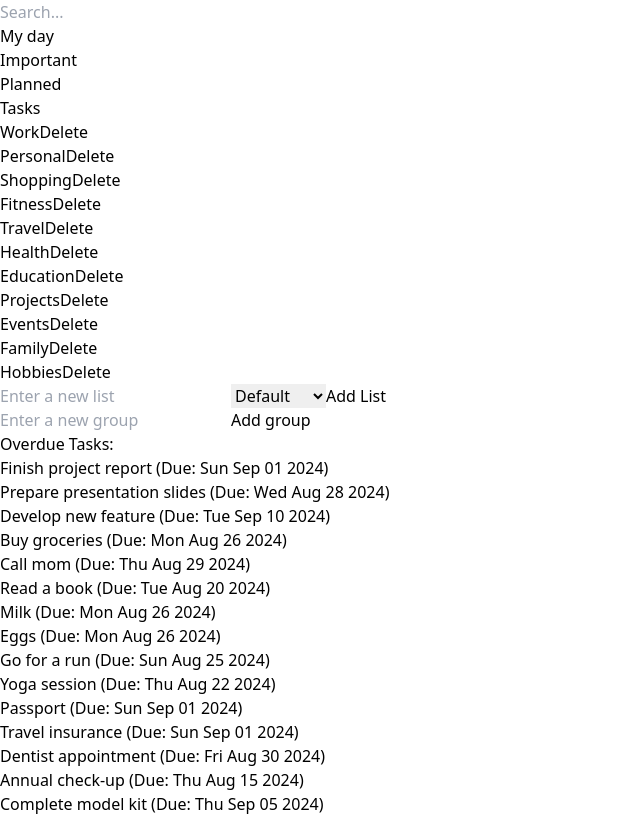
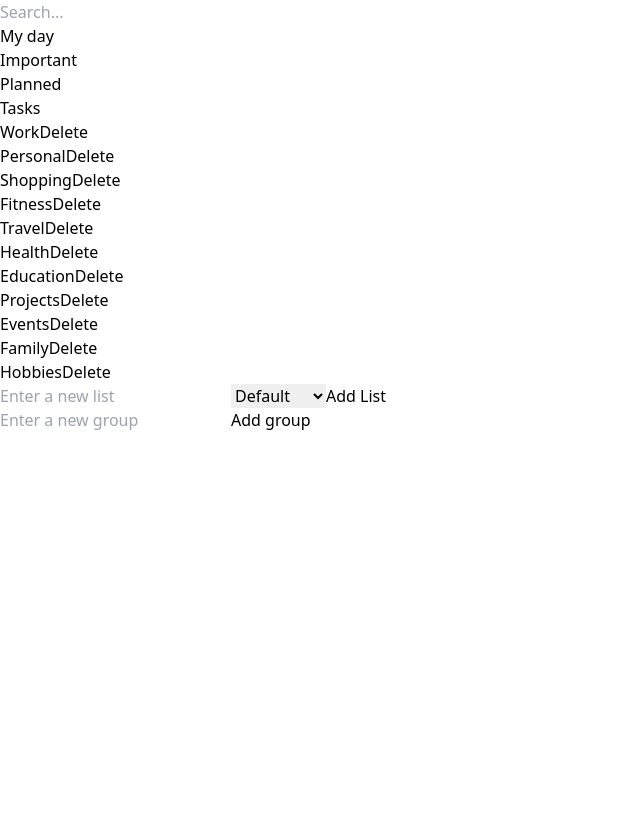
Before and after one commit to romanmicuda/task-managment-app, a React (Create React App) app: page / in a window 1280 px wide. Shown: the whole page, without its empty margins (0-640 px from the left). Built offline with nearby package versions, Linux system fonts and the light colour scheme.

Commit message:
fix(notification): ensure sound plays exactly at reminder time

```diff
--- a/src/component/NotificationManager.tsx
+++ b/src/component/NotificationManager.tsx
@@ -1,31 +1,38 @@
-import React, { useEffect } from "react";
+import React, { useEffect, useRef } from "react";
 import { useTodo } from "./TodoProvider";
 import { getDueDateReminders } from "../utils/reminderUtils";
 import { playSound } from "../utils/playSound";
 
 const soundUrl = "/sounds/sound.mp3";
+const CHECK_INTERVAL = 3000;
 
 const NotificationManager: React.FC = () => {
   const { groups } = useTodo();
+  const notifiedTasks = useRef<Set<number>>(new Set());
+
   useEffect(() => {
-    const { dueSoon, overdue } = getDueDateReminders(groups);
+    const checkReminders = () => {
+      const { remindSoon } = getDueDateReminders(groups, 1);
 
-    const playReminders = () => {
-      overdue.forEach((todo) => {
+      const now = new Date();
+
+      remindSoon.forEach((todo) => {
         if (todo.remindme) {
-          playSound(soundUrl);
-        }
-      });
+          const remindmeDate = new Date(todo.remindme);
+          const timeDiff = Math.abs(remindmeDate.getTime() - now.getTime());
 
-      dueSoon.forEach((todo) => {
-        if (todo.remindme) {
-          playSound(soundUrl);
+          if (timeDiff <= 5000 && !notifiedTasks.current.has(todo.id)) {
+            playSound(soundUrl);
+            notifiedTasks.current.add(todo.id);
+          }
         }
       });
     };
 
-    playReminders();
-  }, [useTodo().groups]);
+    const intervalId = setInterval(checkReminders, CHECK_INTERVAL);
+
+    return () => clearInterval(intervalId);
+  }, [groups]);
 
   return null;
 };
--- a/src/component/TodoReminders.tsx
+++ b/src/component/TodoReminders.tsx
@@ -6,38 +6,27 @@ import { TodoType } from "../types";
 const TodoReminders: React.FC = () => {
   const { groups } = useTodo();
   const [reminders, setReminders] = useState({
-    dueSoon: [] as TodoType[],
-    overdue: [] as TodoType[],
+    remindSoon: [] as TodoType[],
   });
 
   useEffect(() => {
-    const { dueSoon, overdue } = getDueDateReminders(groups);
-    setReminders({ dueSoon, overdue });
+    const { remindSoon } = getDueDateReminders(groups);
+    setReminders({ remindSoon });
   }, [groups]);
 
   return (
     <div>
-      {reminders.overdue.length > 0 && (
+      {reminders.remindSoon.length > 0 && (
         <div className="alert alert-danger">
-          <h4>Overdue Tasks:</h4>
+          <h4>Notification Tasks:</h4>
           <ul>
-            {reminders.overdue.map((todo) => (
-              <li key={todo.id}>
-                {todo.description} (Due: {todo.dueDate?.toDateString()})
-              </li>
-            ))}
-          </ul>
-        </div>
-      )}
-
-      {reminders.dueSoon.length > 0 && (
-        <div className="alert alert-warning">
-          <h4>Due Soon:</h4>
-          <ul>
-            {reminders.dueSoon.map((todo) => (
-              <li key={todo.id}>
-                {todo.description} (Due: {todo.dueDate?.toDateString()})
-              </li>
+            {reminders.remindSoon.map((todo) => (
+              <div>
+                <li key={todo.id}>
+                  {todo.description} (Alert: {todo.remindme?.toDateString()}{" "}
+                  {todo.remindme?.toLocaleTimeString()})
+                </li>
+              </div>
             ))}
           </ul>
         </div>
--- a/src/utils/reminderUtils.ts
+++ b/src/utils/reminderUtils.ts
@@ -1,24 +1,21 @@
 import { Group, TodoType } from "../types";
 
-export const getDueDateReminders = (groups: Group[]) => {
+export const getDueDateReminders = (groups: Group[], timeWindowMinutes = 1) => {
   const now = new Date();
   const reminders = {
-    dueSoon: [] as TodoType[],
-    overdue: [] as TodoType[],
+    remindSoon: [] as TodoType[],
   };
 
   groups.forEach((group) => {
     group.groupList.forEach((list) => {
       list.lists.forEach((todo) => {
-        if (todo.dueDate) {
-          const dueDate = new Date(todo.dueDate);
-          const timeDiff = dueDate.getTime() - now.getTime();
-          const daysDiff = timeDiff / (1000 * 3600 * 24);
+        if (todo.remindme) {
+          const remindmeDate = new Date(todo.remindme);
+          const timeDiff = remindmeDate.getTime() - now.getTime();
+          const minutesDiff = timeDiff / (1000 * 60);
 
-          if (daysDiff <= 0) {
-            reminders.overdue.push(todo);
-          } else if (daysDiff <= 1) {
-            reminders.dueSoon.push(todo);
+          if (minutesDiff >= 0 && minutesDiff <= timeWindowMinutes) {
+            reminders.remindSoon.push(todo);
           }
         }
       });
```
